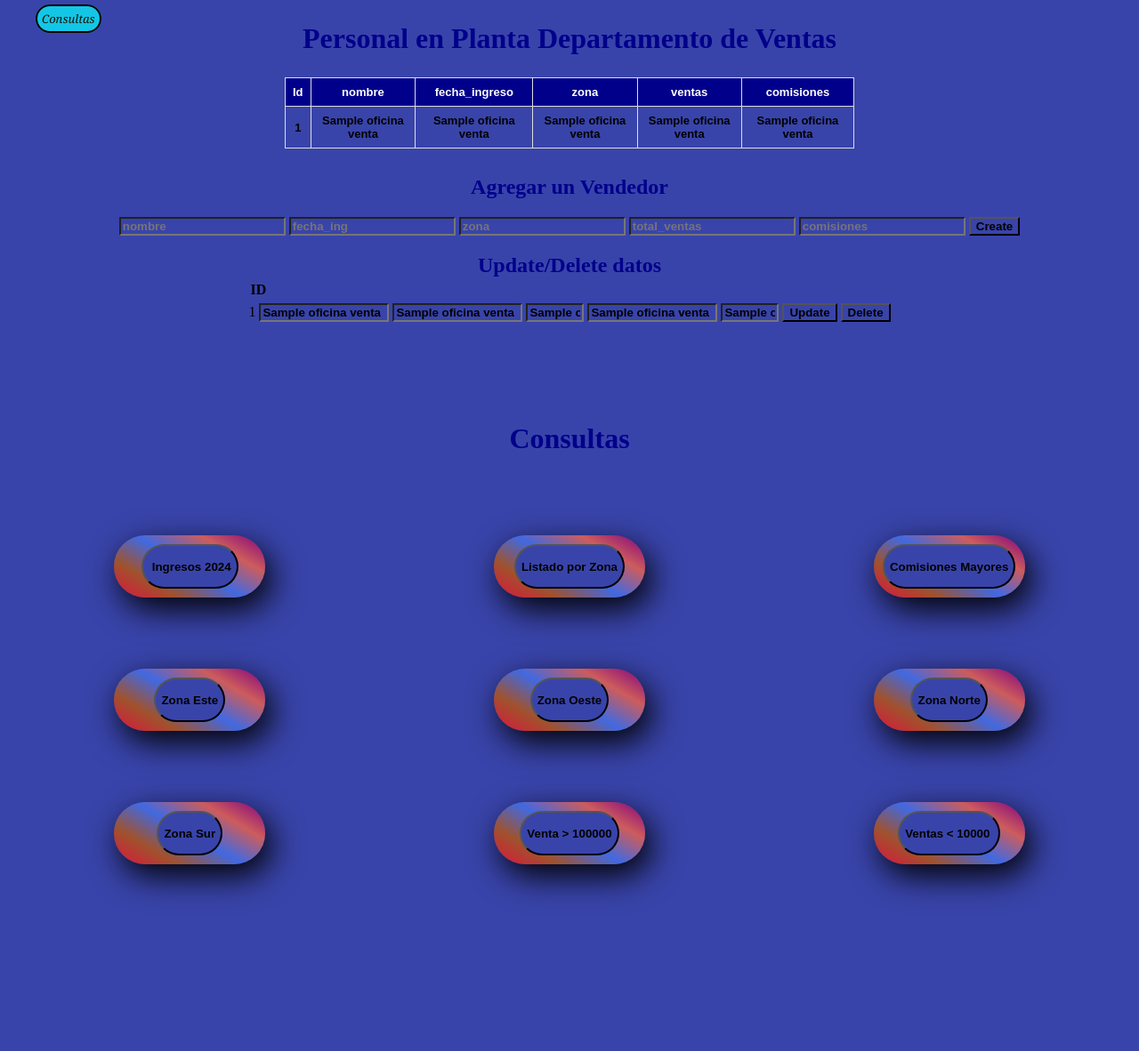
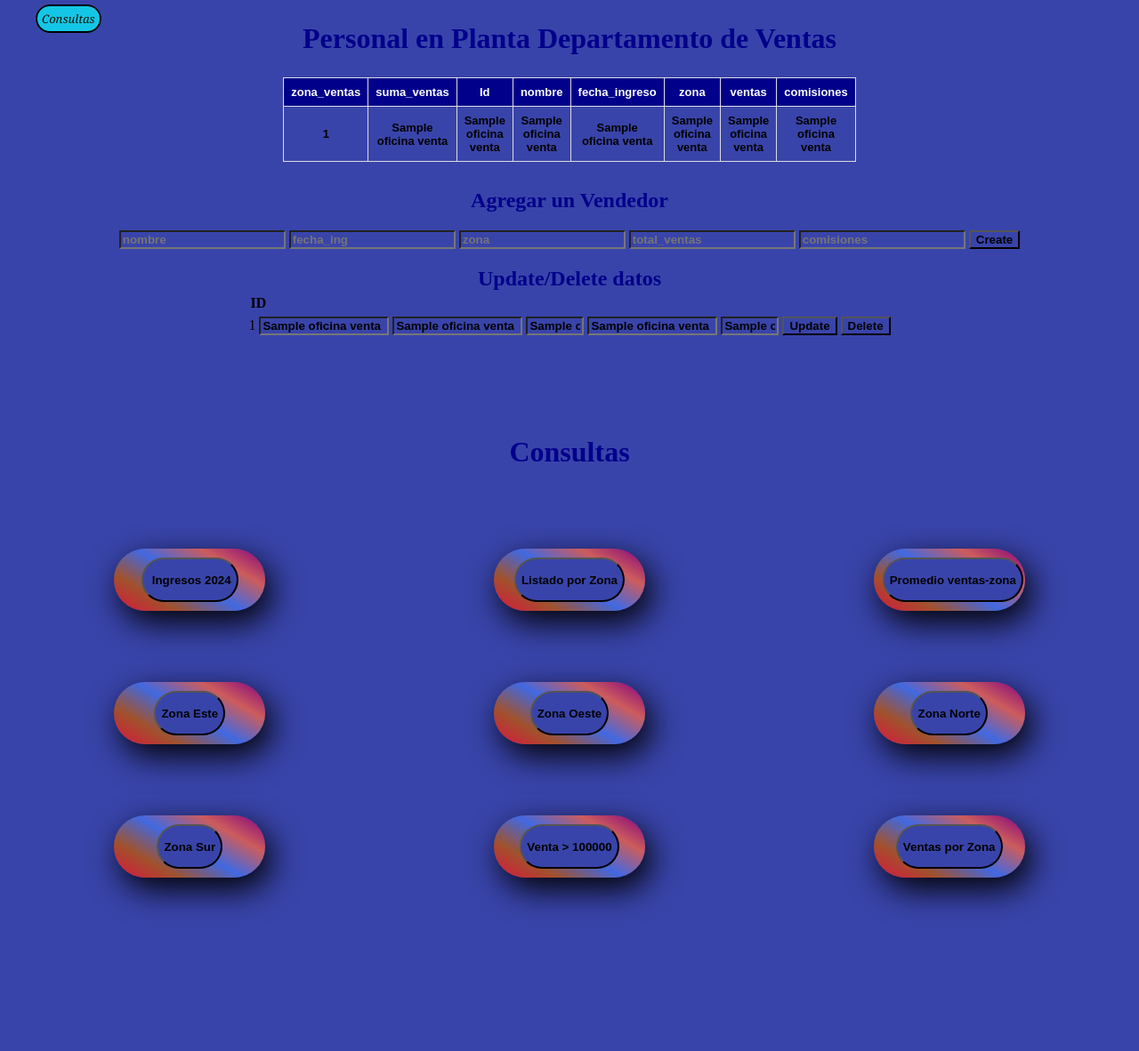
Before and after one commit to Betaniadwell/Proyecto-Final-Fullstack, a Flask app: page / in a window 1280 px wide. Shown: the part 18-1200 px from the top of the page at 89% size. Run offline with Flask 3, Linux system fonts and the light colour scheme; a database or web service that is not in the repository returns one stand-in record (values such as "Sample title"); some libraries are stand-ins or nearby versions.

Commit message:
Funciones

```diff
--- a/business/app/app.py
+++ b/business/app/app.py
@@ -87,7 +87,7 @@ def query2():
     conn=db_conn()
     cur=conn.cursor()
     cur.execute(
-        '''SELECT * FROM oficina_ventas  WHERE comisiones  > 10000 ''')
+        '''SELECT  zona ,AVG(total_ventas)  FROM oficina_ventas group by zona ''')
     data=cur.fetchall()
     conn.commit()
     return render_template ('index.html',data=data)
@@ -147,8 +147,7 @@ def query7():
 def query8():
     conn=db_conn()
     cur=conn.cursor()
-    cur.execute(
-        '''SELECT nombre, max(total_ventas) as ventas_netas FROM oficina_ventas group by nombre ''')
+    cur.execute('''SELECT  zona ,sum(total_ventas)  FROM oficina_ventas group by zona ''')
     data=cur.fetchall()
     conn.commit()
     return render_template ('index.html',data=data)
--- a/business/app/init_db.py
+++ b/business/app/init_db.py
@@ -4,7 +4,8 @@ conn = psycopg2.connect(database="conecction",host="localhost",user="postgres",
 
 cur= conn.cursor()
 
-cur.execute('''CREATE TABLE IF NOT EXISTS oficina_ventas (id serial PRIMARY KEY, nombre varchar (50) , fecha_ing date , zona varchar (30), total_ventas integer, comisiones integer) ''')
+cur.execute('''CREATE TABLE IF NOT EXISTS oficina_ventas (zona_ventas integer null, suma_ventas integer null,id serial PRIMARY KEY, nombre varchar (50) , fecha_ing date , zona varchar (30), total_ventas integer, comisiones integer  ) ''')
+
 cur.execute(''' INSERT INTO oficina_ventas (nombre,fecha_ing,zona,total_ventas,comisiones) VALUES ('Juan','2022/12/31','este',50000,9000), ('Oscar','2015/09/21','oeste',90000,18000),('Carlos','2020/06/15','norte',70000,12000)''')
 
 conn.commit()
--- a/business/app/templates/index.html
+++ b/business/app/templates/index.html
@@ -138,6 +138,8 @@ input {font-weight: bolder;}
     <table id= "wa">
     <thead>
         <tr>
+        <th>zona_ventas</th>
+        <th>suma_ventas</th>
         <th>Id</th>
         <th>nombre</th>
         <th>fecha_ingreso</th>
@@ -155,6 +157,8 @@ input {font-weight: bolder;}
         <td> {{ row [3] }}</td>
         <td> {{ row [4] }}</td>
         <td> {{ row [5] }}</td>
+        <td> {{ row [6] }}</td>
+        <td> {{ row [7] }}</td>
         </tr>
         {% endfor %}
     </tbody>
@@ -225,7 +229,7 @@ input {font-weight: bolder;}
                 </form>
 
                 <form  class="hijo" action="/query2" method="post">
-                <input class="hija" type="submit" value="Comisiones Mayores">
+                <input class="hija" type="submit" value="Promedio ventas-zona">
                 </form>
 
                 <form  class="hijo" action="/query3" method="post">
@@ -249,7 +253,7 @@ input {font-weight: bolder;}
                 </form>
 
                 <form  class="hijo" action="/query8" method="post">
-                <input class="hija" type="submit" value="Ventas < 10000 ">
+                <input class="hija" type="submit" value="Ventas por Zona">
                 </form>
             </div>
 </body>
```
